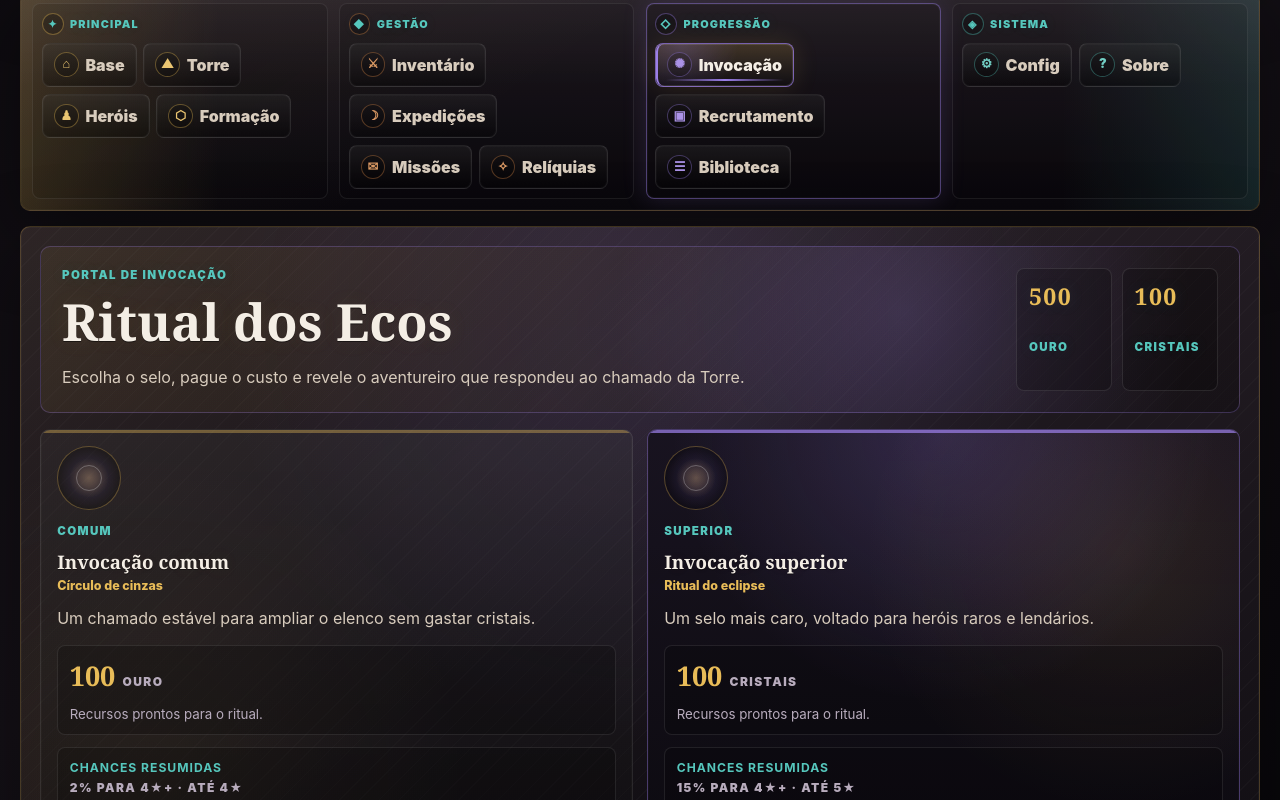
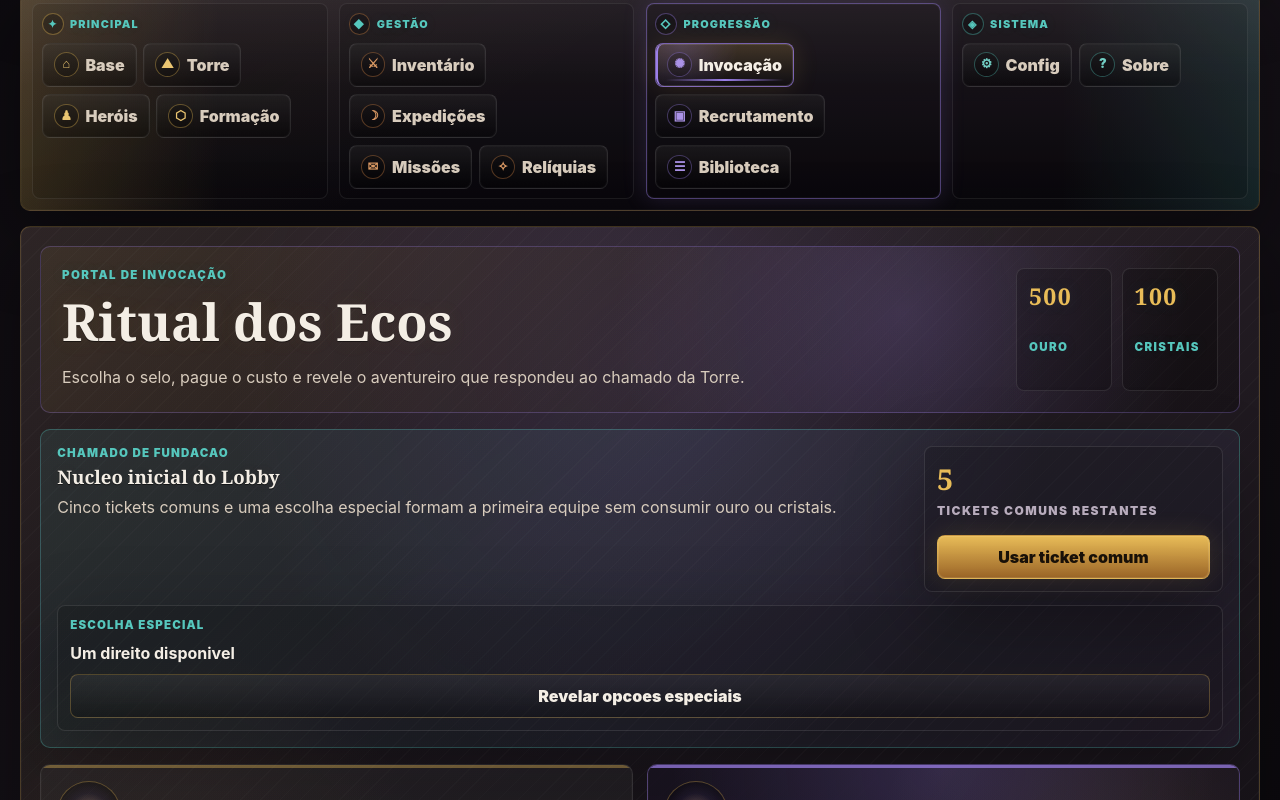
Before and after one commit to FelpHendeson/pickMeUp, a Next.js app: page /jogar in a window 1280 px wide. Both pictures are taken after a click on the button "Invocar Heroi". Shown: the part 835-1635 px from the top of the page. Built offline with nearby package versions, Linux system fonts and the light colour scheme.

Commit message:
feature: expoe escolha inicial no portal

```diff
--- a/app/components/systems/SummonPanel.tsx
+++ b/app/components/systems/SummonPanel.tsx
@@ -3,10 +3,12 @@
 import {
   canSpendResource,
   getAdjustedSummonRarityTable,
+  getHeroDefinitionById,
   getHeroPower,
   getRarityStars,
   getSummonCost,
   type Hero,
+  type HeroDefinition,
   type SummonCost,
   type SummonHistoryEntry,
   type SummonType,
@@ -21,7 +23,7 @@ type SummonPanelProps = {
 type SummonResultPreview = {
   hero: Hero;
   type: SummonType;
-  cost: SummonCost;
+  cost?: SummonCost;
   message: string;
 };
 
@@ -217,11 +219,17 @@ function SummonHistoryCard({ entry }: { entry: SummonHistoryEntry }) {
 export function SummonPanel({ onViewHero }: SummonPanelProps) {
   const state = useGameStore((store) => store.state);
   const summonHeroAction = useGameStore((store) => store.summonHero);
+  const useStarterCommonSummonAction = useGameStore((store) => store.useStarterCommonSummon);
+  const prepareInitialSpecialSummon = useGameStore((store) => store.prepareInitialSpecialSummon);
+  const claimInitialSpecialSummon = useGameStore((store) => store.claimInitialSpecialSummon);
   const [feedback, setFeedback] = useState<string | null>(null);
   const [lastResult, setLastResult] = useState<SummonResultPreview | null>(null);
   const commonCost = getSummonCost(state, "common");
   const superiorCost = getSummonCost(state, "superior");
   const lastSummons = state.summonHistory.slice(0, 8);
+  const specialOptions = state.initialSummon.specialOptions
+    .map(getHeroDefinitionById)
+    .filter((definition): definition is HeroDefinition => Boolean(definition));
 
   function getCost(type: SummonType): SummonCost {
     return type === "superior" ? superiorCost : commonCost;
@@ -239,6 +247,27 @@ export function SummonPanel({ onViewHero }: SummonPanelProps) {
         cost,
         message: result.message,
       });
+    }
+  }
+
+  function handleStarterCommonSummon() {
+    const result = useStarterCommonSummonAction() as SummonActionResult;
+    setFeedback(result.message);
+    if (result.ok && result.hero) {
+      setLastResult({ hero: result.hero, type: "common", message: result.message });
+    }
+  }
+
+  function handlePrepareSpecialSummon() {
+    const result = prepareInitialSpecialSummon();
+    setFeedback(result.message);
+  }
+
+  function handleClaimSpecialSummon(definitionId: string) {
+    const result = claimInitialSpecialSummon(definitionId) as SummonActionResult;
+    setFeedback(result.message);
+    if (result.ok && result.hero) {
+      setLastResult({ hero: result.hero, type: "superior", message: result.message });
     }
   }
 
@@ -261,6 +290,58 @@ export function SummonPanel({ onViewHero }: SummonPanelProps) {
           </span>
         </div>
       </div>
+
+      <section className="starter-summon-panel" aria-label="Invocacoes iniciais">
+        <div className="starter-summon-copy">
+          <span>Chamado de fundacao</span>
+          <h3>Nucleo inicial do Lobby</h3>
+          <p>Cinco tickets comuns e uma escolha especial formam a primeira equipe sem consumir ouro ou cristais.</p>
+        </div>
+
+        <article className="starter-common-card">
+          <strong>{state.initialSummon.commonRemaining}</strong>
+          <span>tickets comuns restantes</span>
+          <button
+            className="hero-inline-action primary"
+            disabled={state.initialSummon.commonRemaining <= 0}
+            onClick={handleStarterCommonSummon}
+            type="button"
+          >
+            Usar ticket comum
+          </button>
+        </article>
+
+        <article className="starter-special-card">
+          <div>
+            <span>Escolha especial</span>
+            <strong>{state.initialSummon.specialClaimed ? "Pacto concluido" : "Um direito disponivel"}</strong>
+          </div>
+          {!state.initialSummon.specialClaimed && specialOptions.length === 0 ? (
+            <button className="hero-inline-action" onClick={handlePrepareSpecialSummon} type="button">
+              Revelar opcoes especiais
+            </button>
+          ) : null}
+          {!state.initialSummon.specialClaimed && specialOptions.length > 0 ? (
+            <div className="starter-special-options">
+              {specialOptions.map((definition) => (
+                <article key={definition.definitionId}>
+                  <span>{getRarityStars(definition.initialRarity)}</span>
+                  <strong>{definition.name}</strong>
+                  <small>{definition.origin} · {definition.classKey}</small>
+                  <p>{definition.personality}</p>
+                  <button
+                    className="hero-inline-action primary"
+                    onClick={() => handleClaimSpecialSummon(definition.definitionId)}
+                    type="button"
+                  >
+                    Escolher este heroi
+                  </button>
+                </article>
+              ))}
+            </div>
+          ) : null}
+        </article>
+      </section>
 
       <div className="summon-grid-react">
         {summonTypes.map((type) => {
```
Also changed, not shown: app/globals.css.
